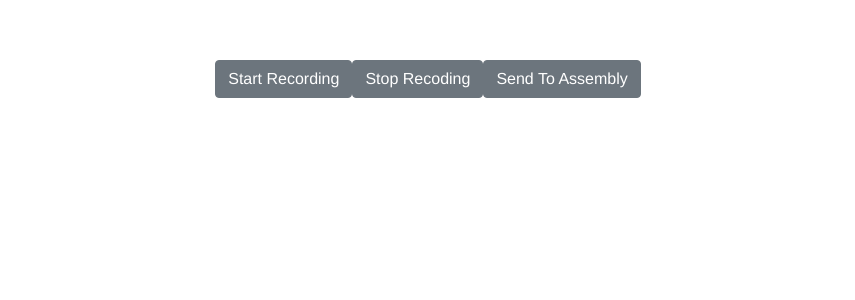
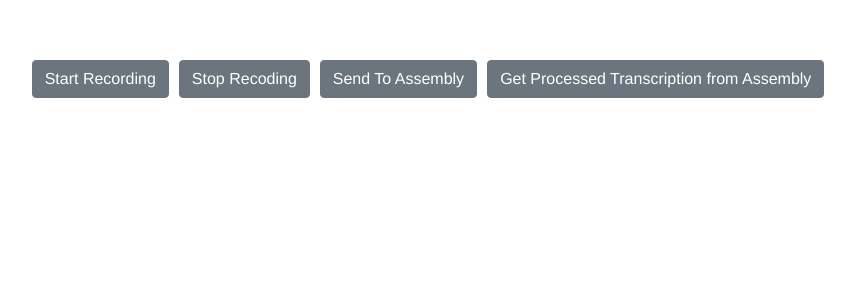
Before and after one commit to SashankSubba/PolyHx2022, a Vue app in the folder Frontend/: page /record in a window 1280 px wide. Shown: the top 300 px of the page, without its empty margins (212-1067 px from the left). Built offline with nearby package versions, Linux system fonts and the light colour scheme.

Commit message:
added function to get results from assemblyAI

```diff
--- a/Frontend/src/components/recordAudio.vue
+++ b/Frontend/src/components/recordAudio.vue
@@ -1,8 +1,9 @@
 <template>
   <div>
-    <b-button v-on:click="startRecording">Start Recording</b-button>
-    <b-button v-on:click="stopRecording">Stop Recoding</b-button>
-    <b-button v-on:click="sendToAssemblyAI">Send To Assembly</b-button>
+    <b-button style="margin-right: 10px" v-on:click="startRecording">Start Recording</b-button>
+    <b-button style="margin-right: 10px" v-on:click="stopRecording">Stop Recoding</b-button>
+    <b-button style="margin-right: 10px" v-on:click="sendToAssemblyAI">Send To Assembly</b-button>
+    <b-button v-on:click="getResultFromAssemblyAI">Get Processed Transcription from Assembly</b-button>
   </div>
 </template>
 
@@ -16,7 +17,8 @@ export default {
       recorder: null,
       audioBlob: null,
       audioUrl: null,
-      audio: null
+      audio: null,
+      assemblyAITranscriptionID: null
     }
   },
   methods: {
@@ -36,6 +38,8 @@ export default {
           let audioBlob = new Blob(audioChunks, {'type': 'audio/mp3;'})
           let audioUrl = URL.createObjectURL(audioBlob)
           let audio = new Audio(audioUrl)
+
+          this.audioUrl = audioUrl.replace("blob:", "")
           this.audio = audio
           audio.play()
         };
@@ -50,11 +54,8 @@ export default {
     },
     sendToAssemblyAI() {
       if (this.audio != null) {
-        axios.post("https://api.assemblyai.com/v2", {
-          'firstName': this.user.firstName,
-          'lastName': this.user.lastName,
-          'email': this.user.email,
-          'password': this.user.password
+        axios.post("https://api.assemblyai.com/v2/transcript", {
+          'audio_url': this.audioUrl
         }, {
           headers: {
             authorization: process.env.VUE_APP_ASSEMBLY_API_TOKEN,
@@ -62,13 +63,34 @@ export default {
           }
         })
             .then((result) => {
-              console.log(result)
+              // console.log(result)
+              this.assemblyAITranscriptionID = result.data.id
             })
             .catch(error => {
               console.log(error)
             })
       }
-
+    },
+    getResultFromAssemblyAI() {
+      if (this.assemblyAITranscriptionID != null) {
+        axios.get("https://api.assemblyai.com/v2/transcript/" + this.assemblyAITranscriptionID, {
+          headers: {
+            authorization: process.env.VUE_APP_ASSEMBLY_API_TOKEN,
+            "content-type": "application/json",
+          }
+        })
+            .then((result) => {
+              if (result.data.status == 'completed') {
+                console.log("analysis completed")
+                console.log(result.data)
+              } else if (result.data.status == 'error') {
+                throw "error"
+              }
+            })
+            .catch(error => {
+              console.log(error)
+            })
+      }
     }
   }
 }
```
